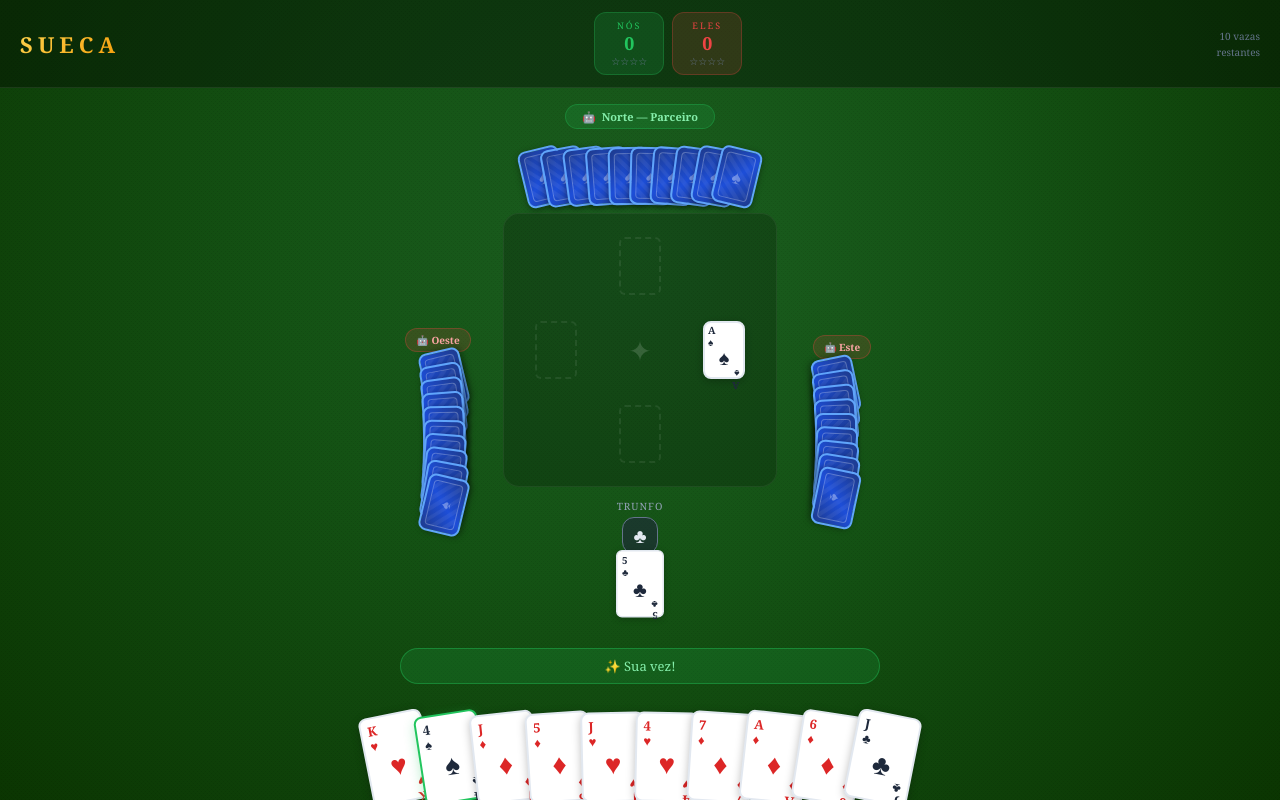
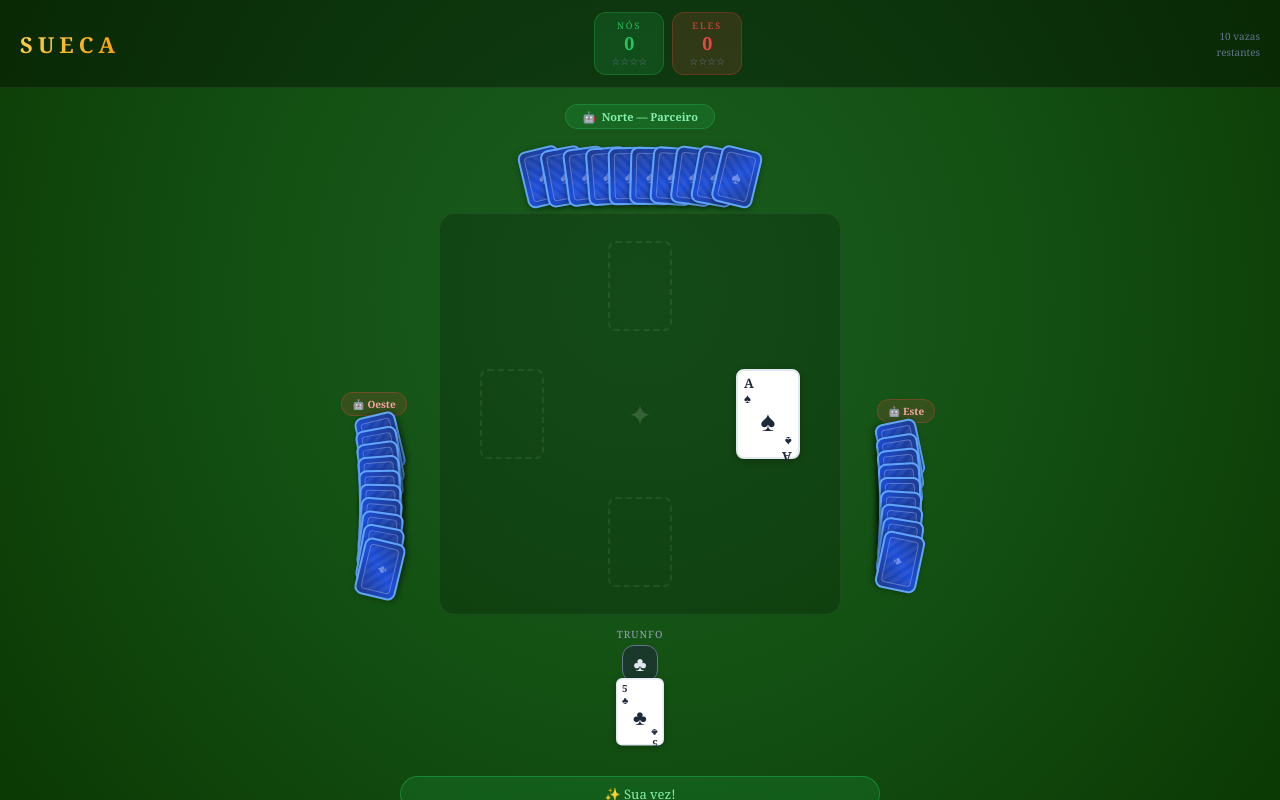
Before and after one commit to nl77621-tech/sueca, a React (Vite) app: page / in a window 1280 px wide. Both pictures are taken after a click on the button "JOGAR". Shown: the top 800 px of the page. Built offline with nearby package versions, Linux system fonts and the light colour scheme.

Commit message:
Bigger play area and cards

```diff
--- a/src/Sueca.jsx
+++ b/src/Sueca.jsx
@@ -344,9 +344,9 @@ const TrickArea = ({ trick, trickWinner }) => {
   return (
     <div style={{
       display: 'grid',
-      gridTemplateColumns: '80px 80px 80px',
-      gridTemplateRows: '80px 80px 80px',
-      gap: 4,
+      gridTemplateColumns: '120px 120px 120px',
+      gridTemplateRows: '120px 120px 120px',
+      gap: 8,
     }}>
       {[0, 1, 2, 3].map(pi => {
         const pos = positions[pi];
@@ -363,7 +363,7 @@ const TrickArea = ({ trick, trickWinner }) => {
                 position: 'relative',
                 animation: 'cardSlide 0.3s cubic-bezier(.4,0,.2,1)',
               }}>
-                <Card card={play.card} small />
+                <Card card={play.card} />
                 {isWinner && (
                   <div style={{
                     position: 'absolute', top: -10, right: -10,
@@ -373,7 +373,7 @@ const TrickArea = ({ trick, trickWinner }) => {
               </div>
             ) : (
               <div style={{
-                width: 42, height: 58, borderRadius: 6,
+                width: 64, height: 90, borderRadius: 8,
                 border: '2px dashed rgba(255,255,255,0.15)',
                 opacity: 0.5,
               }} />
```
